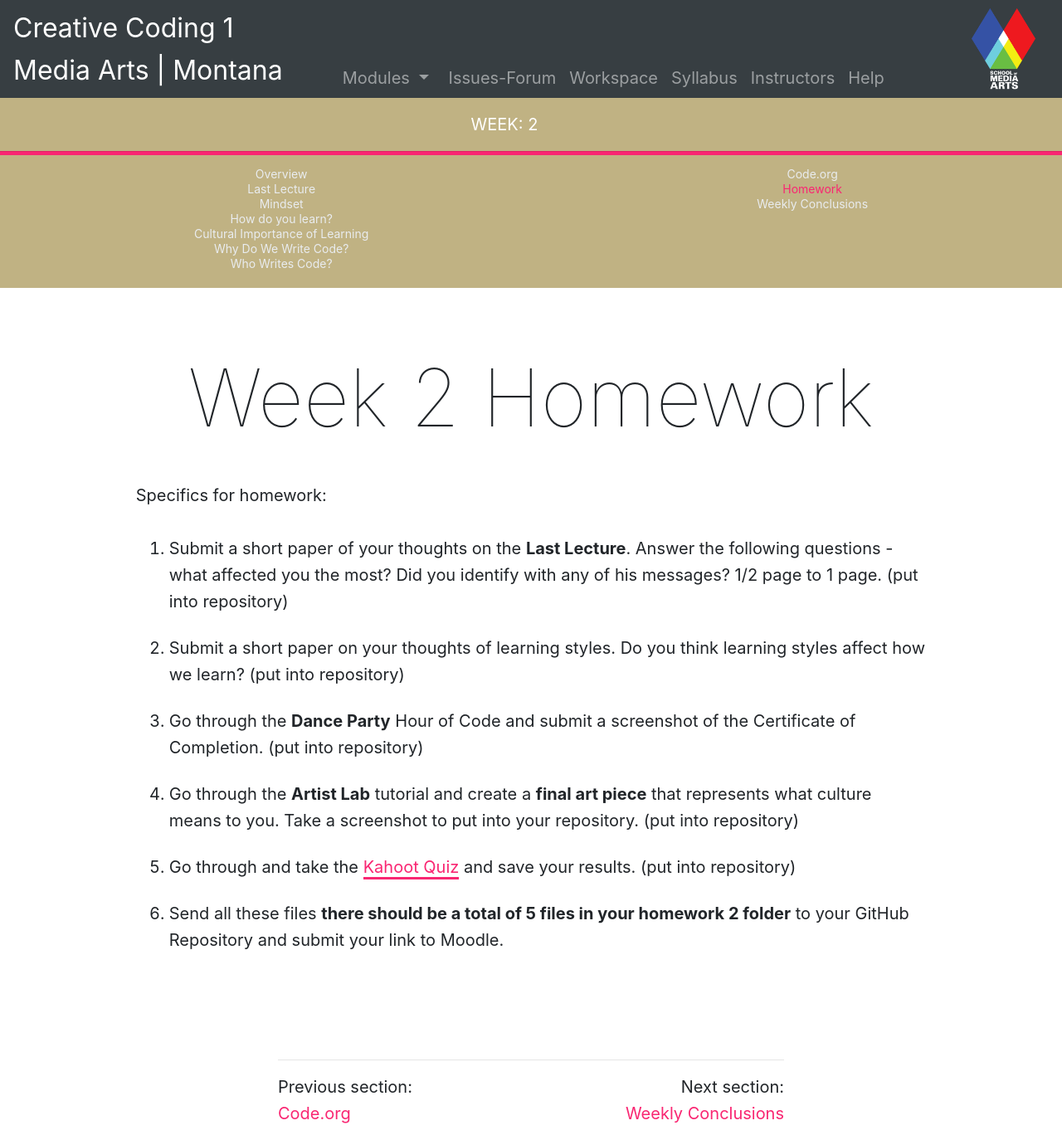
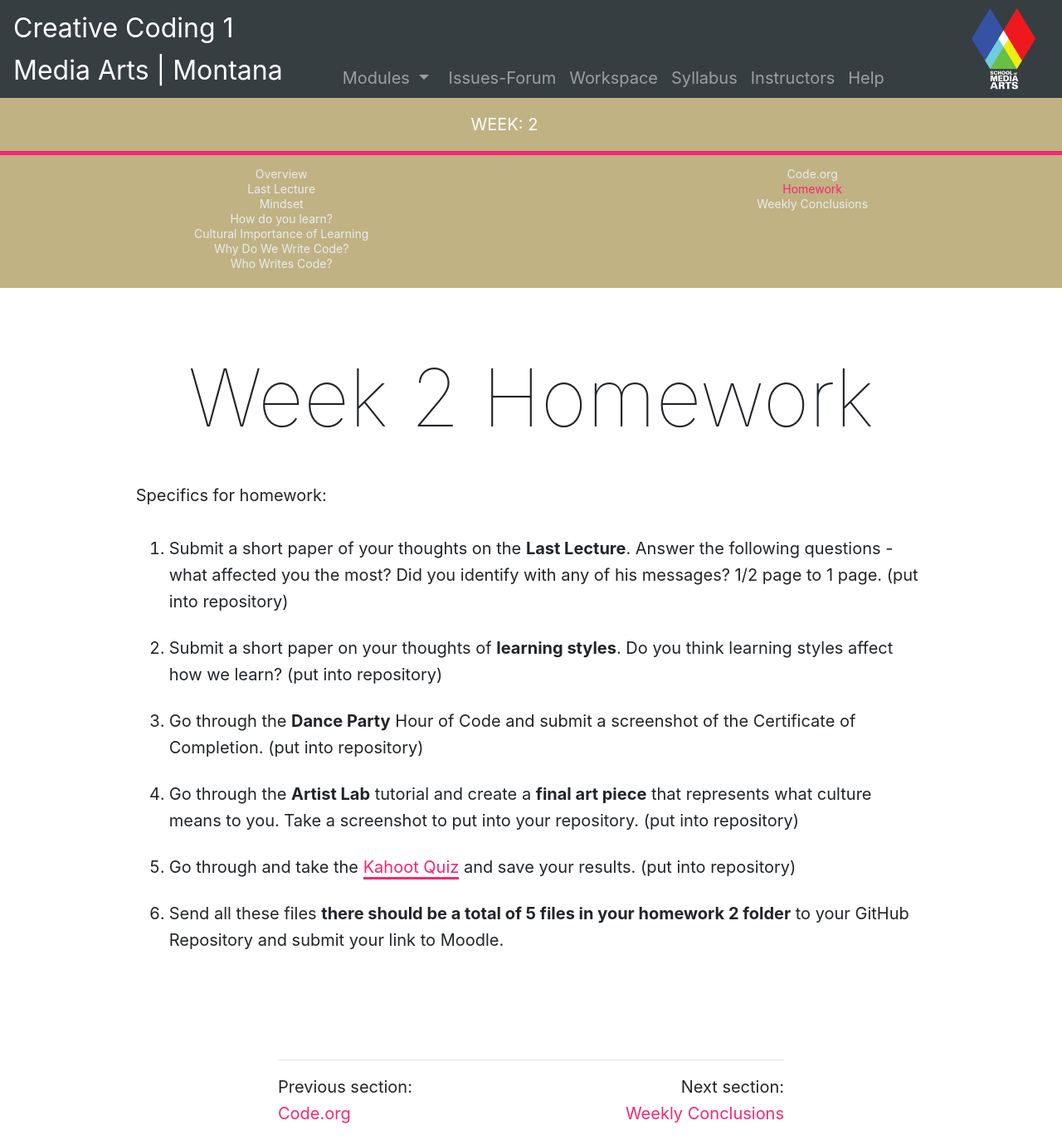
Before and after one commit to Montana-Media-Arts/MART120-Spring2023, a Jekyll site: the page built from modules/week-2/_posts/2017-01-10-homework.md, in a window 1280 px wide. Shown: the whole page at 83% size. Built offline with Jekyll 4.4.1, drawn with Linux system fonts in a browser that asks for light colours; nearby versions of some CDN libraries.

```diff
--- a/modules/week-2/_posts/2017-01-10-homework.md
+++ b/modules/week-2/_posts/2017-01-10-homework.md
@@ -9,7 +9,7 @@ jotted: false
 Specifics for homework:
 
 1. Submit a short paper of your thoughts on the <b>Last Lecture</b>.  Answer the following questions - what affected you the most?  Did you identify with any of his messages? 1/2 page to 1 page. (put into repository)
-2. Submit a short paper on your thoughts of learning styles.  Do you think learning styles affect how we learn? (put into repository)
+2. Submit a short paper on your thoughts of <b>learning styles</b>.  Do you think learning styles affect how we learn? (put into repository)
 3. Go through the <b>Dance Party</b> Hour of Code and submit a screenshot of the Certificate of Completion. (put into repository)
 4. Go through the <b>Artist Lab</b> tutorial and create a <b>final art piece</b> that represents what culture means to you.  Take a screenshot to put into your repository. (put into repository)
 5. Go through and take the <a href="https://kahoot.it/challenge/09687466?challenge-id=84387498-97d5-4d82-ae4e-eabb1c94cf58_1673813370273" target="_blank"> Kahoot Quiz</a> and save your results. (put into repository)
```
Also changed, not shown: modules/week-3/_posts/2017-01-17-homework.md (+1 -1 lines).
